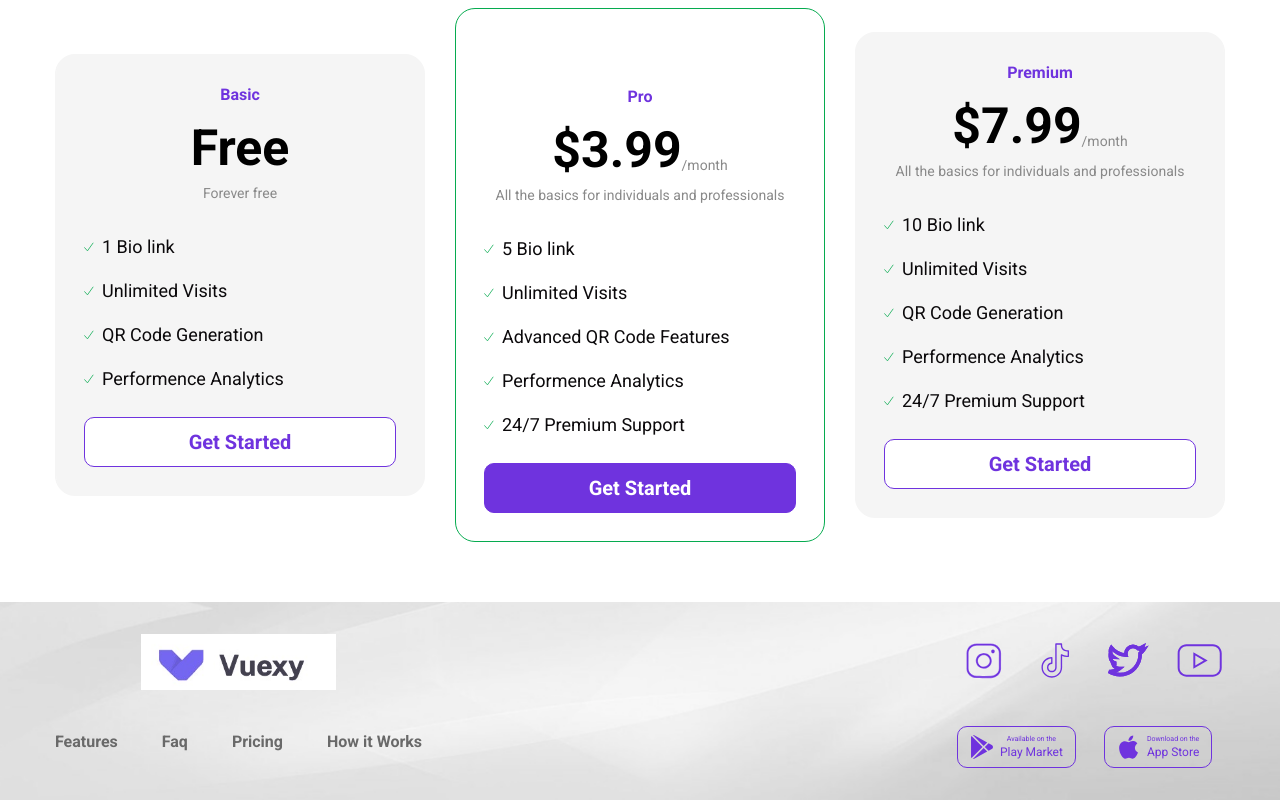
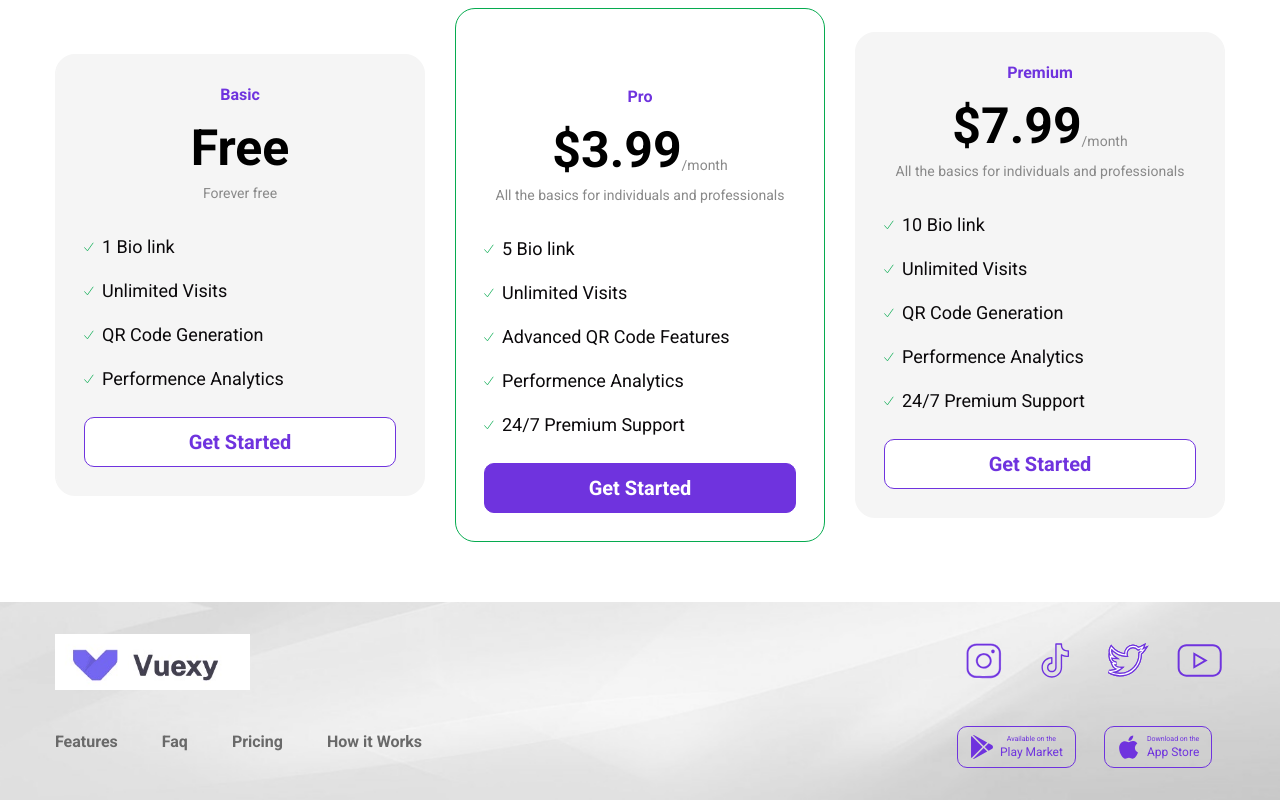
Before and after one commit to NbekWeb/mining, a Vue app: page / in a window 1280 px wide. Shown: the part 3900-4700 px from the top of the page. Built offline with nearby package versions, Linux system fonts and the light colour scheme.

Commit message:
change default route

```diff
--- a/src/components/Foot.vue
+++ b/src/components/Foot.vue
@@ -57,7 +57,7 @@ const getContainerClass = (index) => {
       <div
         class="flex items-start justify-between max-sm:items-center max-md:flex-col max-md:items-start max-md:gap-8 max-sm:w-full"
       >
-        <div class="flex flex-col gap-10">
+        <div class="flex flex-col gap-10 items-start max-sm:items-center">
           <img
             src="../assets/img/logo.jpeg"
             alt="logo"
--- a/src/components/icons/tw.vue
+++ b/src/components/icons/tw.vue
@@ -16,10 +16,10 @@
       stroke="currentColor"
       stroke-width="3.78149"
     />
-    <!-- <path
+    <path
       d="M40.4033 12.2308C39.0698 12.8241 37.635 13.2232 36.1304 13.404C37.6662 12.4821 38.8458 11.022 39.4016 9.28159C37.9625 10.1354 36.371 10.7542 34.6737 11.0886C33.3185 9.64043 31.3828 8.73389 29.2399 8.73389C25.1323 8.73389 21.8005 12.0726 21.8005 16.1885C21.8005 16.7744 21.8645 17.3427 21.9901 17.886C15.8051 17.5763 10.322 14.6092 6.64929 10.0971C6.00866 11.2028 5.63929 12.4821 5.63929 13.8469C5.63929 16.4303 6.95432 18.713 8.9521 20.053C7.73317 20.0148 6.5835 19.6755 5.58014 19.1217V19.2139C5.58014 22.8273 8.14294 25.8407 11.5533 26.5243C10.9271 26.6998 10.2677 26.7868 9.58984 26.7868C9.11254 26.7868 8.64044 26.7417 8.18912 26.6532C9.13649 29.6152 11.8874 31.7725 15.1411 31.8283C12.5945 33.8295 9.38438 35.0203 5.89555 35.0203C5.29618 35.0203 4.70259 34.9876 4.12256 34.9194C7.41574 37.0322 11.3285 38.2664 15.5333 38.2664C29.2243 38.2664 36.711 26.9084 36.711 17.0556C36.711 16.7301 36.7052 16.4074 36.6914 16.0895C38.1446 15.0399 39.408 13.725 40.4033 12.2308Z"
-      stroke="red"
+      stroke="white"
       stroke-width="1.2605"
-    /> -->
+    />
   </svg>
 </template>
```
